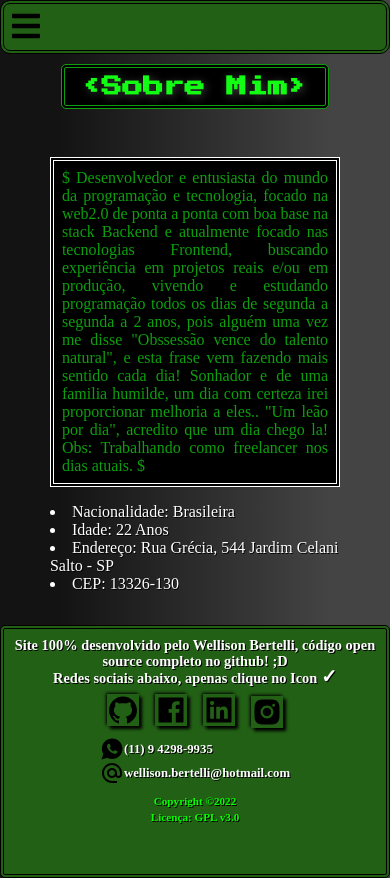
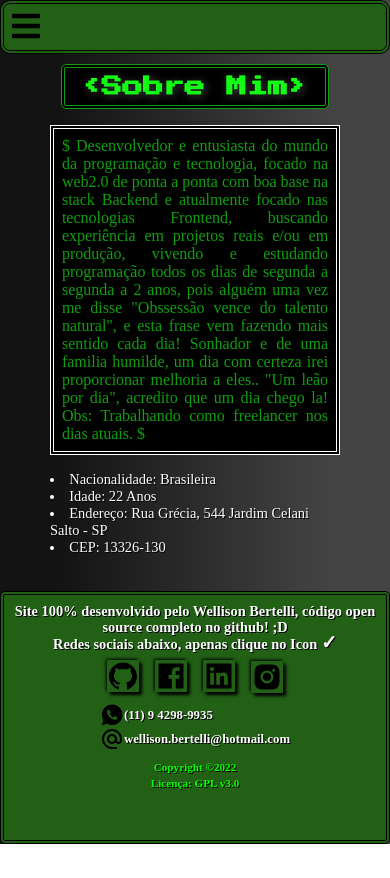
Before and after one commit to WelBert-dev/firstPortifolioHeroku-2022, a React (Create React App) app: page /aboutMe in a window 390 px wide. After the commit the page ends 844 px from the top, so only its background shows below. Built offline with nearby package versions, Linux system fonts and the light colour scheme; a web font is replaced by a local one.

Commit message:
melhora font-size aboutMe em mobile

```diff
--- a/src/screens/AboutMeScreen.css
+++ b/src/screens/AboutMeScreen.css
@@ -63,6 +63,9 @@
 {
     #main-sobre--container .main-title {
         margin-top: 3rem;
+        margin-bottom: 0;
+        margin-left: auto;
+        margin-right: auto;
     }
 
     #main-sobre--container div p{
@@ -72,6 +75,7 @@
 
     #main-sobre--container div ul {
         margin: 0 1rem 1rem 1rem;
+        font-size: .9rem;
     }
 
     #main-sobre--container div {
```
